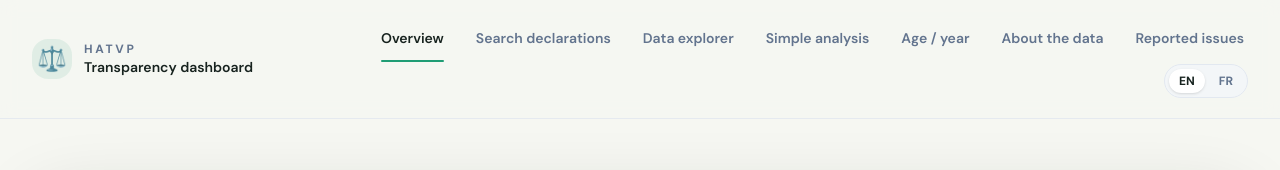
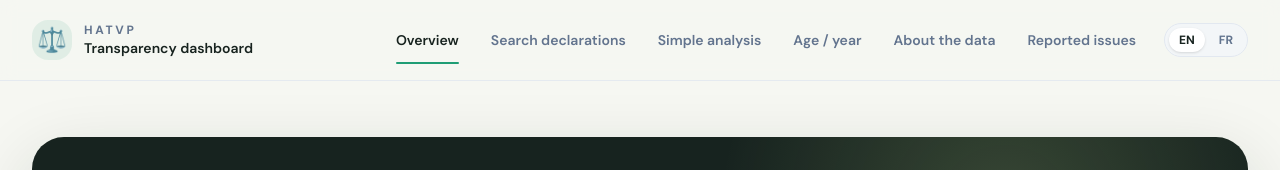
Before and after one commit to louispaulet/YAHATVP, a React (Vite) app in the folder website/hatvp-transparency-dashboard/frontend/: page /#/ in a window 1280 px wide. Shown: the top 170 px of the page. Built offline with nearby package versions, Linux system fonts and the light colour scheme; no server answers.

Commit message:
Remove explore link from navbar

```diff
--- a/website/hatvp-transparency-dashboard/frontend/src/components/Layout.tsx
+++ b/website/hatvp-transparency-dashboard/frontend/src/components/Layout.tsx
@@ -24,7 +24,6 @@ export function Layout({ children }: { children: ReactNode }) {
             <nav aria-label={locale.nav.label} className="flex flex-wrap items-center gap-x-4 gap-y-1 sm:gap-x-6">
               <NavLink to="/" end className={navClass}>{locale.nav.overview}</NavLink>
               <NavLink to="/search" className={navClass}>{locale.nav.search}</NavLink>
-              <NavLink to="/explore" className={navClass}>{locale.nav.explore}</NavLink>
               <NavLink to="/analysis" className={navClass}>{locale.nav.analysis}</NavLink>
               <NavLink to="/age-analysis" className={navClass}>{locale.nav.ageAnalysis}</NavLink>
               <NavLink to="/about" className={navClass}>{locale.nav.about}</NavLink>
```
Also changed, not shown: 2 other files (tests, documents, lock files or other folders).
